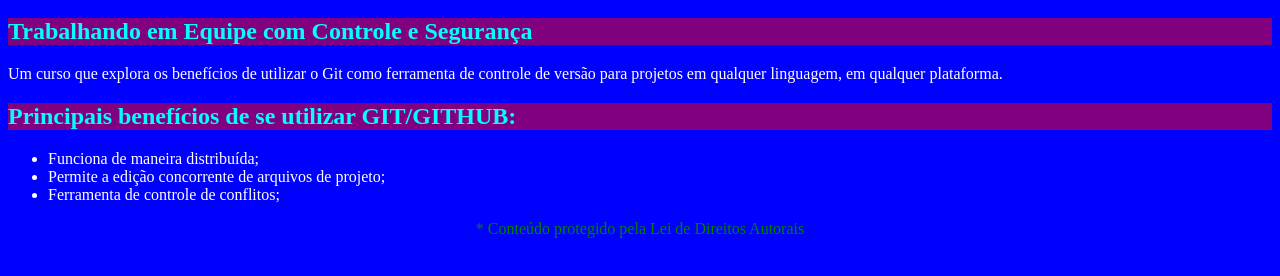
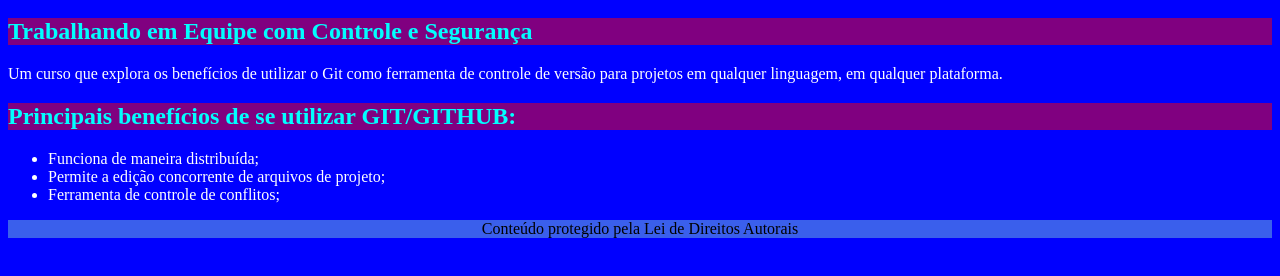
Before and after one commit to evandrocoimbra/curso-git, a plain HTML site: page index.html in a window 1280 px wide. Shown: the part 48-324 px from the top of the page. Drawn offline with Linux system fonts and the light colour scheme.

Commit message:
Alteracao do footer text e footer css

```diff
--- a/estilo.css
+++ b/estilo.css
@@ -14,6 +14,7 @@
 
 footer {
 	size: 8 px;
-	color: green;
+	color: black;
+	background-color: rgba(117, 190, 218, 0.5);
 	text-align: center;
 }
--- a/index.html
+++ b/index.html
@@ -17,5 +17,5 @@
          <li>Ferramenta de controle de conflitos;
    	</ul>
    </body>
-   <footer>* Conteúdo protegido pela Lei de Direitos Autorais</footer>
+   <footer>Conteúdo protegido pela Lei de Direitos Autorais</footer>
 </html>
```
